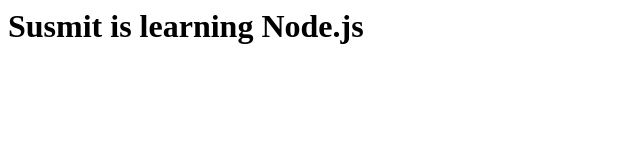
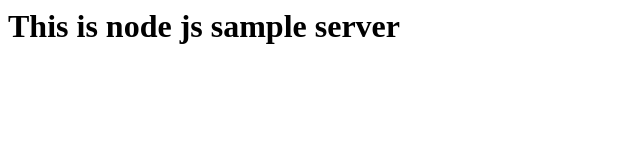
Before and after one commit to susmitk23/Programming, a website: page nodejs/project1/index.html in a window 1280 px wide. Shown: the whole page, without its empty margins (0-640 px from the left). Drawn offline with Linux system fonts and the light colour scheme.

Commit message:
changes in index.html

```diff
--- a/nodejs/project1/index.html
+++ b/nodejs/project1/index.html
@@ -1,8 +1,6 @@
 <html>
 	<body>
-		<h1>Susmit is learning Node.js</h1>
-		<div*3
-
+		<h1>This is node js sample server</h1>
 	</body>
 
 </html>
```
